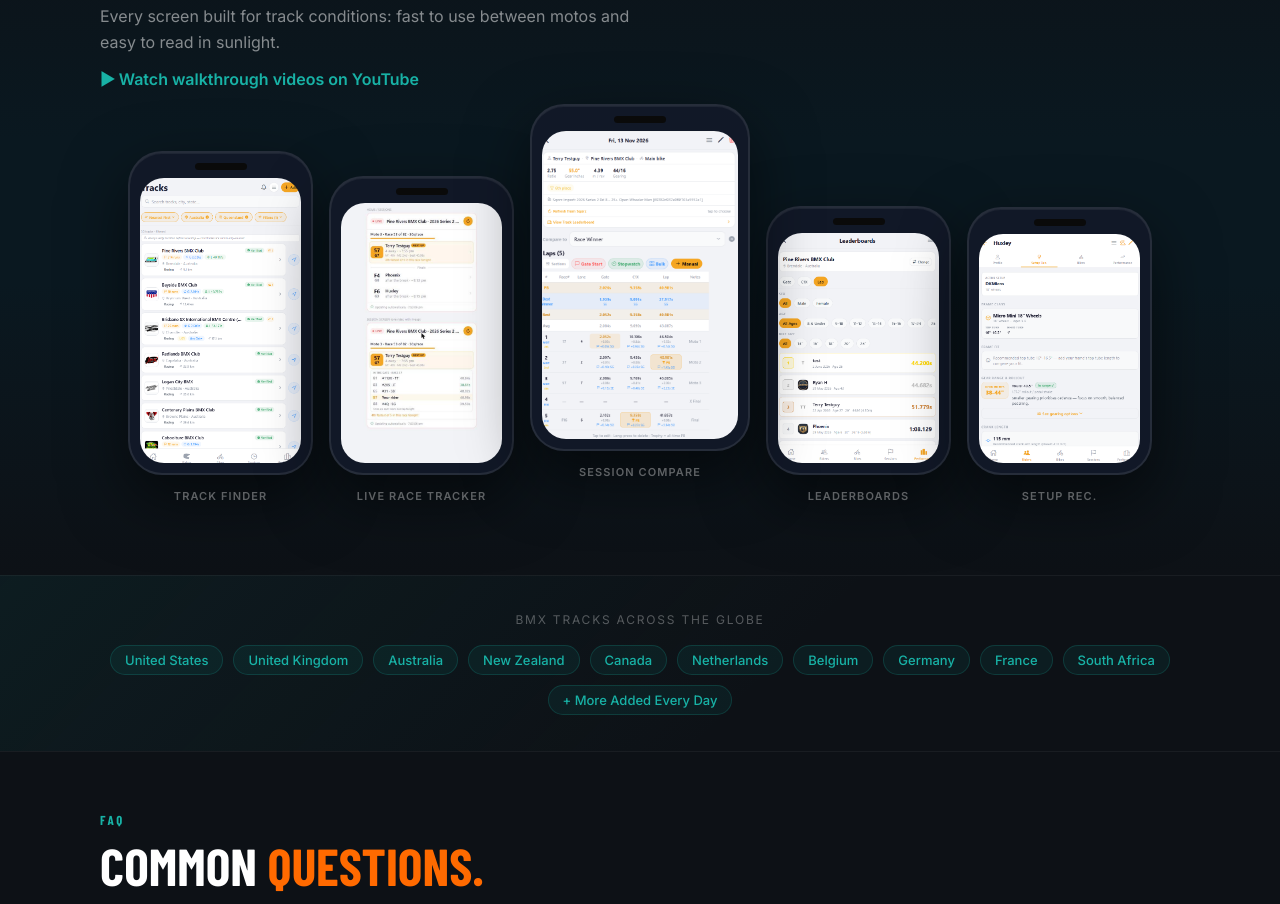
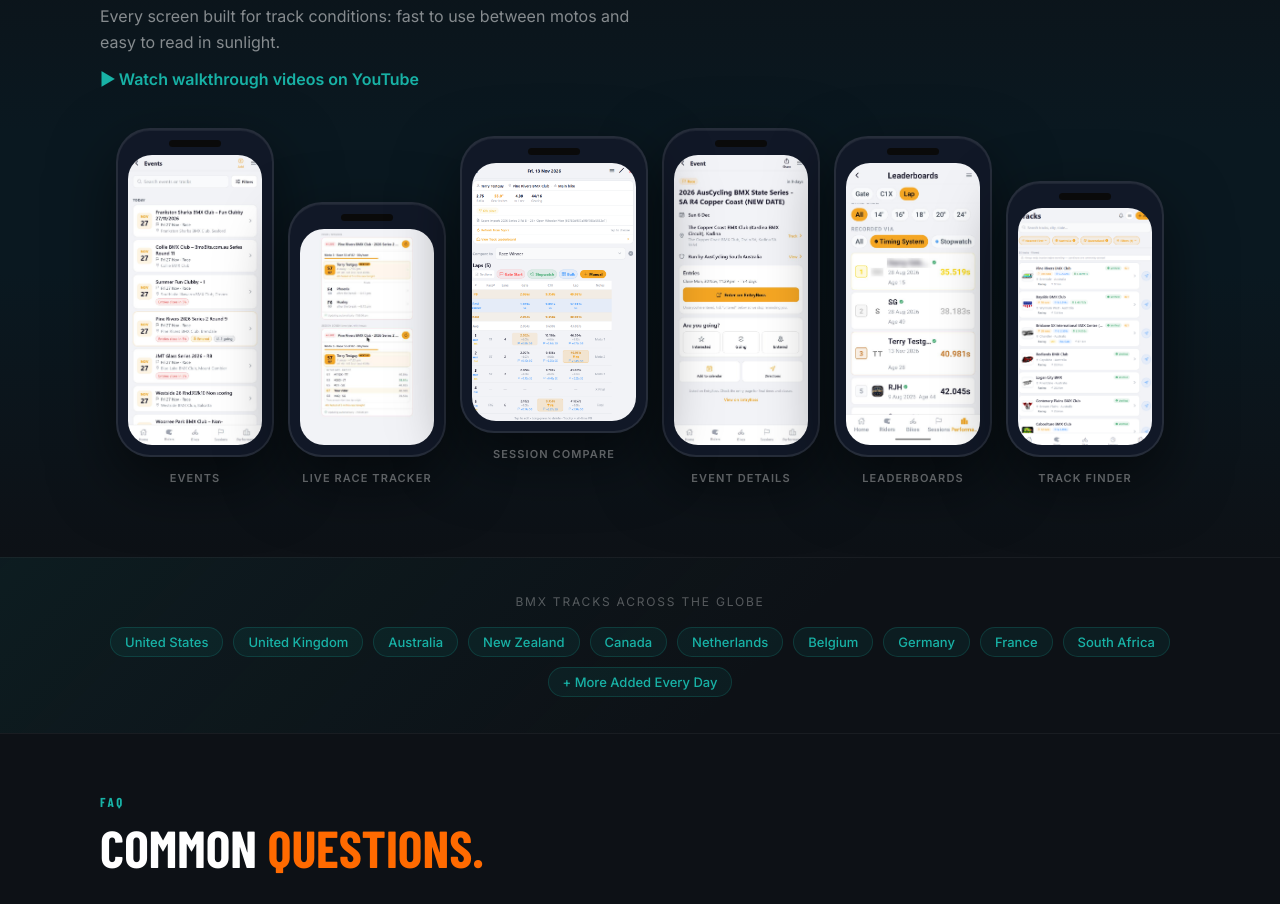
Before and after one commit to rjh-droid/holeshotbmx-landing, a plain HTML site: page index.html in a window 1280 px wide. Shown: the part 2759-3663 px from the top of the page. Drawn offline with nearby package versions, Linux system fonts and the light colour scheme; a web font is replaced by a local one.

Commit message:
Website screenshots: Events, event page and new leaderboard; six phones fit one row
Co-Authored-By: Claude Opus 5.5 <noreply@anthropic.com>
Claude-Session: https://claude.ai/code/session_01PQfWQKy1n8G72AiMaBaZMM

```diff
--- a/index.html
+++ b/index.html
@@ -504,16 +504,16 @@
       display: flex;
       justify-content: center;
       align-items: flex-end;
-      gap: 16px;
+      gap: 14px;
       flex-wrap: wrap;
     }
 
     .phone {
       flex-shrink: 0;
-      width: 185px;
+      width: 158px;
     }
     .phone.hero-phone {
-      width: 220px;
+      width: 188px;
       transform: translateY(-24px);
     }
 
@@ -841,16 +841,16 @@
       <div class="phone">
         <div class="phone-shell">
           <div class="notch"></div>
-          <img src="screenshots/track-finder-2026-11.png"
-               alt="Holeshot BMX track directory showing a nearest-first list of BMX tracks with verified badges">
+          <img src="screenshots/events-2026-11.jpg"
+               alt="Holeshot BMX Events list showing upcoming BMX race meets across Australia with entries-closing alerts and how many riders are going" loading="lazy">
         </div>
-        <p class="phone-lbl">Track Finder</p>
+        <p class="phone-lbl">Events</p>
       </div>
       <div class="phone">
         <div class="phone-shell">
           <div class="notch"></div>
           <img src="screenshots/live-race-tracker-2026-11.png"
-               alt="Holeshot BMX Live Race Tracker showing next race, gate number, and standing against the field during a meet">
+               alt="Holeshot BMX Live Race Tracker showing next race, gate number, and standing against the field during a meet" loading="lazy">
         </div>
         <p class="phone-lbl">Live Race Tracker</p>
       </div>
@@ -858,25 +858,33 @@
         <div class="phone-shell">
           <div class="notch"></div>
           <img src="screenshots/session-compare-2026-11.png"
-               alt="Holeshot BMX session screen with Compare To Personal Best, Race Winner, Class Best, or Fastest in the Meet">
+               alt="Holeshot BMX session screen with Compare To Personal Best, Race Winner, Class Best, or Fastest in the Meet" loading="lazy">
         </div>
         <p class="phone-lbl">Session Compare</p>
       </div>
       <div class="phone">
         <div class="phone-shell">
           <div class="notch"></div>
-          <img src="screenshots/Screenshot 2026-06-10 002706.png"
-               alt="Holeshot BMX leaderboard showing top riders at Pine Rivers BMX Club filtered by age group and bike wheel size">
+          <img src="screenshots/event-detail-2026-11.jpg"
+               alt="Holeshot BMX event page for an AusCycling BMX State Series round with Enter on EntryBoss, Going and Entered buttons, Add to calendar and Directions" loading="lazy">
+        </div>
+        <p class="phone-lbl">Event Details</p>
+      </div>
+      <div class="phone">
+        <div class="phone-shell">
+          <div class="notch"></div>
+          <img src="screenshots/leaderboards-2026-11.jpg"
+               alt="Holeshot BMX lap time leaderboard filtered by wheel size and timing method, with verified times" loading="lazy">
         </div>
         <p class="phone-lbl">Leaderboards</p>
       </div>
       <div class="phone">
         <div class="phone-shell">
           <div class="notch"></div>
-          <img src="screenshots/Screenshot 2026-06-10 002734.png"
-               alt="Holeshot BMX setup recommendations showing ideal frame size, gear range in gear inches, and crank length for a BMX rider">
+          <img src="screenshots/track-finder-2026-11.png"
+               alt="Holeshot BMX track directory showing a nearest-first list of BMX tracks with verified badges" loading="lazy">
         </div>
-        <p class="phone-lbl">Setup Rec.</p>
+        <p class="phone-lbl">Track Finder</p>
       </div>
     </div>
   </div>
```
Also changed, not shown: screenshots/Screenshot 2026-06-10 002706.png (deleted), screenshots/Screenshot 2026-06-10 002734.png (deleted), screenshots/event-detail-2026-11.jpg (added), screenshots/events-2026-11.jpg (added), screenshots/leaderboards-2026-11.jpg (added).
